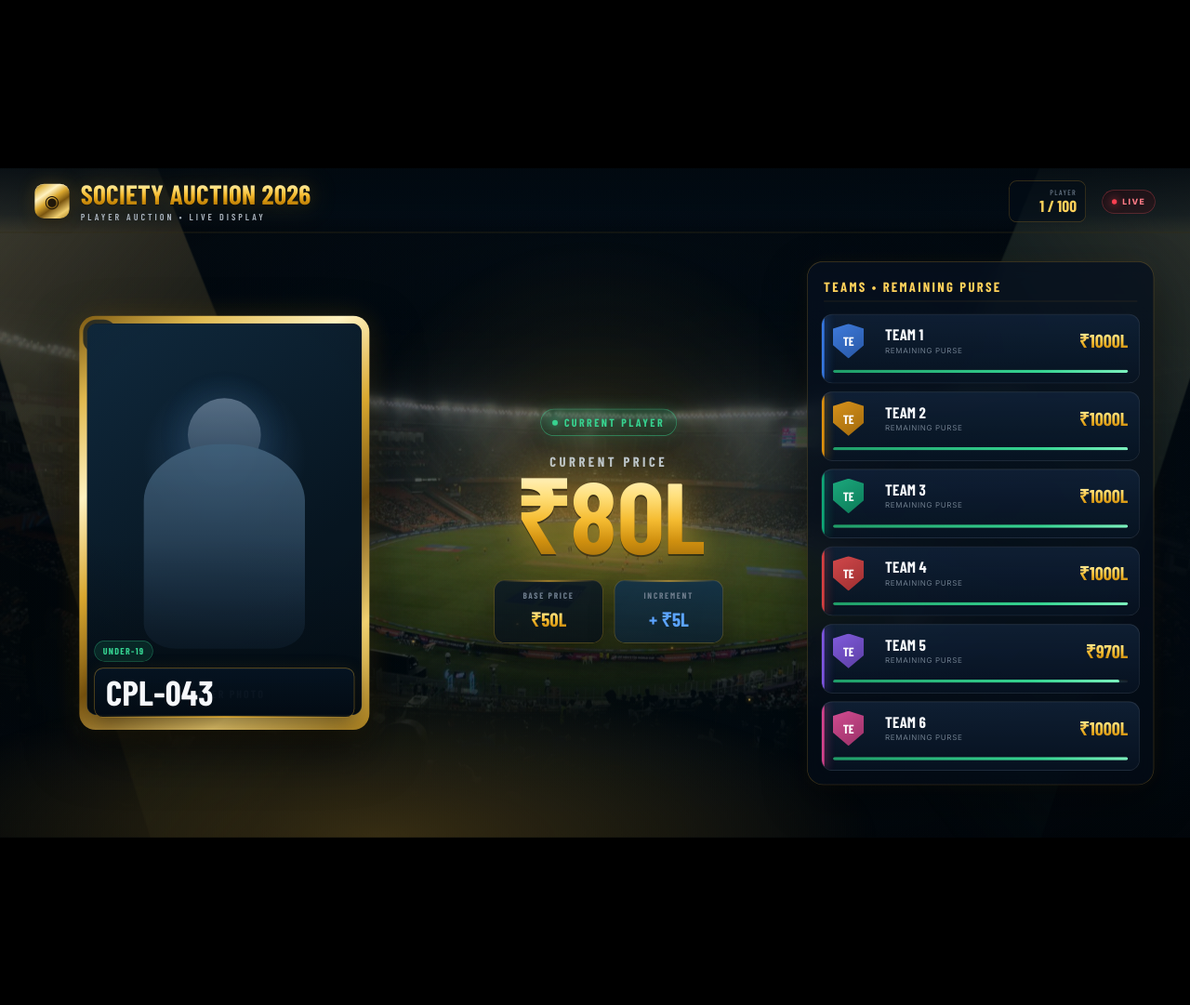
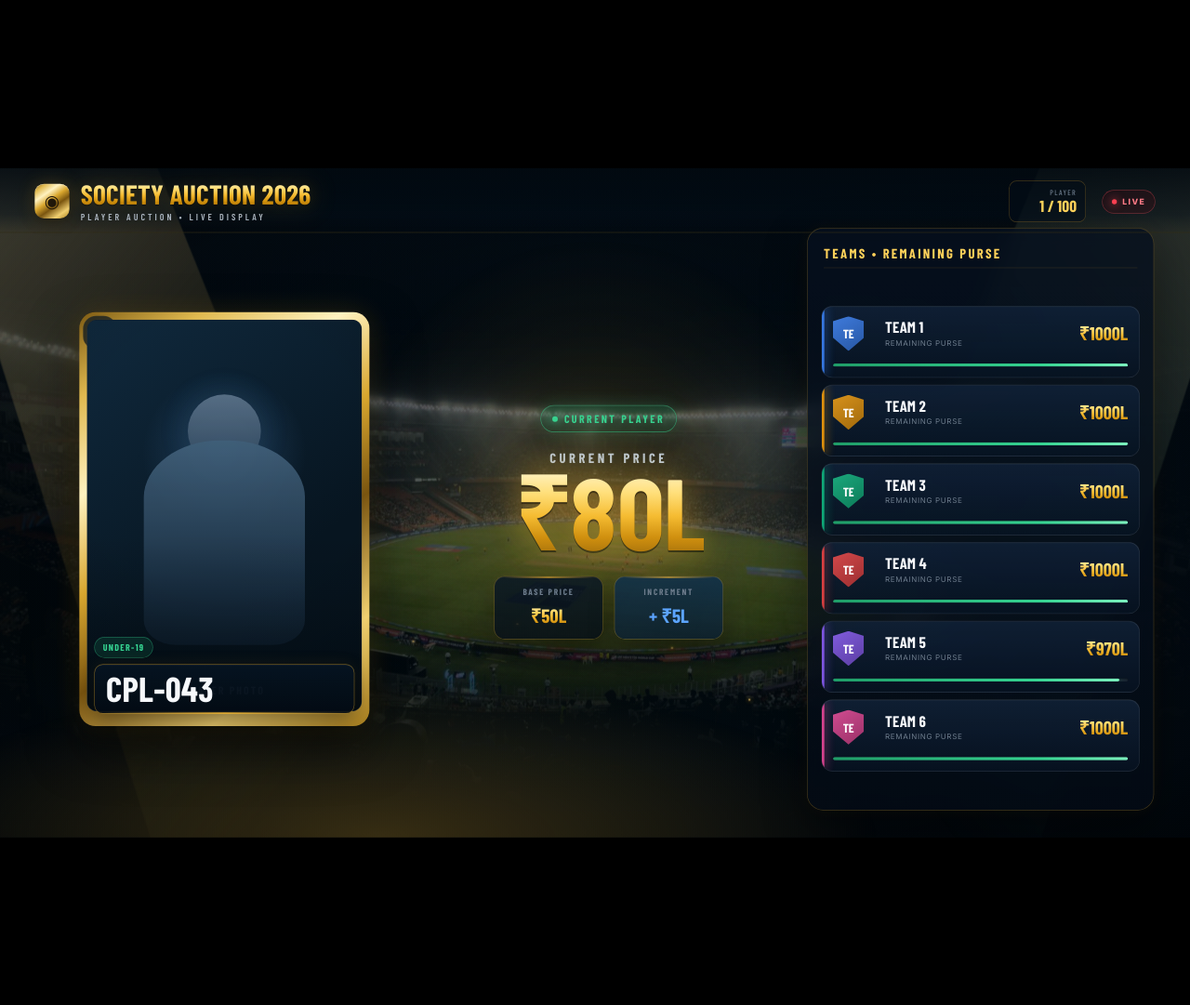
Before and after one commit to architkhandelwal2005/auction-software, a Flask app: page /cricket_auction in a window 1280 px wide. Shown: the whole page at 93% size. Run offline with Flask 3, Linux system fonts and the light colour scheme; data comes from the database, SQL or seed files in the repository; some libraries are stand-ins or nearby versions; some web fonts are replaced.

Commit message:
layout: full-screen stage, centred player card, compact bottom-right controls
- Admin controls are now a compact card floating at the bottom-right instead of
  a full-width bar. It no longer steals ~136px of window height, so the stage
  canvas scales to the FULL window and the player template runs full screen.
  Bid strip and action buttons share one row; smaller buttons/inputs.
- Root cause of the cut-off photo and bottom-shifted price: .main-grid's row was
  sized by its tallest child, so the row overflowed the container and the purse
  panel stretched past the stage bottom. Constrain the row to minmax(0,1fr).
- fitPlayerCard() scales the card (via zoom, preserving templates' own
  transforms) whenever it exceeds its zone, so the photo is always fully
  visible and vertically centred for every template and photo aspect.
- Purse panel now flexes so any team count fits without clipping.
- --grid-bottom is computed from the real panel height and stage scale, keeping
  content clear of the floating controls at any window size.

Verified at 1280x720, 1500x700, 1000x470 and on the public screen: zero overlap,
card fits, all 7 teams visible.

Co-Authored-By: Claude Sonnet 4.6 <noreply@anthropic.com>

```diff
--- a/static/auction_display.css
+++ b/static/auction_display.css
@@ -2061,3 +2061,83 @@ input.admin-bid-amount:focus { border-color: #10b981; background: rgba(16,185,12
 .pbe-cat { color:#c9ff3f; }
 .pbh-cat { color:#d9b06a; text-align:center; }
 .tpl-pb-sun .mh { margin-top:10px; font-size:18px; }
+
+/* ═══════════════════════════════════════════════════════════════════════
+   FULL-SCREEN STAGE + COMPACT FLOATING ADMIN CONTROLS
+   The admin bar used to be a full-width strip that stole ~136px of window
+   height (shrinking the whole 1920x1080 canvas). It is now a compact card
+   floating at the bottom-right, so the player template gets the full screen.
+   ═══════════════════════════════════════════════════════════════════════ */
+
+/* Reclaim vertical space: content is centred in the taller grid, and the
+   bottom band is left clear for the floating controls + "presented by". */
+.main-grid { top:96px !important; bottom:var(--grid-bottom, 108px) !important; }
+
+/* ---- Player card: vertically centred, auto-scaled by fitPlayerCard() ---- */
+.player-zone { align-items:center !important; }
+.player-zone > * { max-width:100%; }
+
+/* ---- Team purse panel: always fits, whatever the team count ---- */
+.purse-panel {
+  align-self:stretch !important;
+  max-height:100% !important;
+  display:flex !important; flex-direction:column !important;
+  overflow:hidden !important;
+}
+.team-rows {
+  flex:1 1 auto !important; min-height:0 !important;
+  display:flex !important; flex-direction:column !important;
+  justify-content:center !important;
+  gap:11px !important; overflow:hidden !important;
+}
+.team-row {
+  flex:1 1 0 !important;
+  min-height:56px !important; max-height:116px !important;
+}
+
+/* "Presented by" sits in the clear bottom band, never over the price. */
+.presented-by { bottom:26px !important; }
+
+/* ---- COMPACT FLOATING ADMIN CARD (bottom-right) ---- */
+.admin-panel {
+  left:auto !important; right:14px !important; bottom:14px !important;
+  width:auto !important; max-width:min(96vw, 1180px);
+  border:1px solid rgba(255,255,255,.12) !important;
+  border-radius:16px !important;
+  box-shadow:0 18px 50px rgba(0,0,0,.6) !important;
+  background:rgba(4,10,22,.93) !important;
+}
+.admin-bar {
+  gap:9px !important; padding:9px 12px !important; min-height:0 !important;
+  flex-wrap:wrap !important; justify-content:flex-end !important;
+}
+/* Bid strip + action buttons share ONE compact row */
+.admin-active-bar { flex-wrap:wrap !important; justify-content:flex-end !important; gap:10px !important; }
+.admin-active-bar .admin-bid-strip { gap:5px !important; }
+.admin-active-bar .admin-actions-strip { gap:6px !important; }
+
+/* Smaller controls so the whole card stays out of the way */
+.admin-panel .admin-btn {
+  padding:7px 12px !important; font-size:11.5px !important;
+  letter-spacing:.4px !important; border-radius:9px !important;
+}
+.admin-panel .admin-bid-btn {
+  padding:6px 10px !important; font-size:12px !important; min-width:0 !important;
+  border-radius:8px !important;
+}
+.admin-panel .admin-bid-amount {
+  width:86px !important; font-size:19px !important; padding:4px 6px !important;
+  border-radius:9px !important;
+}
+.admin-panel .admin-team-sel {
+  padding:6px 9px !important; font-size:11.5px !important; border-radius:9px !important;
+}
+.admin-panel .admin-team-sel-wide { min-width:150px !important; }
+.admin-panel .admin-label { font-size:10px !important; letter-spacing:2px !important; }
+.admin-panel .admin-stats { margin-left:8px !important; font-size:10.5px !important; }
+
+/* The grid row must never exceed the grid container: without this the row is
+   sized by the tallest child (the player card), so the purse panel stretched
+   past the bottom of the stage and collided with the floating controls. */
+.main-grid { grid-template-rows:minmax(0,1fr) !important; align-items:center !important; }
+.main-grid > * { min-height:0 !important; }
--- a/static/auction_display.js
+++ b/static/auction_display.js
@@ -299,6 +299,7 @@
     playerZone.innerHTML = html;
 
     paintPlayer();
+    fitPlayerCard();
   }
 
 
@@ -355,6 +356,8 @@
       }
     }
     paintPhoto();
+    // Re-fit: the must-have line length changes the card height per player.
+    fitPlayerCard();
   }
 
   let lastPrice = null;
@@ -789,16 +792,38 @@
   }
 
   function fitStage() {
-    // The admin bar lives outside the stage at native size, so the canvas gets
-    // the space above it. Centre explicitly so it can never drift off-screen.
+    // The admin controls float over the stage as a compact bottom-right card,
+    // so the canvas gets the FULL window — the player template runs full screen.
     const panel = document.getElementById('adminPanel');
-    const reserved = (panel && panel.style.display !== 'none') ? panel.offsetHeight : 0;
-    const availH = Math.max(200, window.innerHeight - reserved);
+    const panelH = (panel && panel.style.display !== 'none') ? panel.offsetHeight : 0;
+    const availH = Math.max(200, window.innerHeight);
     const scale = Math.min(window.innerWidth / 1920, availH / 1080);
     stage.style.top = (availH / 2) + 'px';
     stage.style.transform = `translate(-50%,-50%) scale(${scale})`;
-    document.documentElement.style.setProperty('--admin-h', reserved + 'px');
-  }
+    document.documentElement.style.setProperty('--admin-h', panelH + 'px');
+    // Keep the stage content clear of the floating controls. The panel is in
+    // real pixels, the grid in 1920x1080 stage units — convert with the scale.
+    const clear = panelH ? Math.min(320, Math.round((panelH + 26) / scale)) : 44;
+    document.documentElement.style.setProperty('--grid-bottom', clear + 'px');
+    fitPlayerCard();
+  }
+
+  /* Shrink the player card if it is taller/wider than its zone, so the photo
+     stays fully visible and vertically centred for every template and any
+     photo aspect. `zoom` is used rather than `transform` because several
+     templates already use transform for rotation/scale. */
+  function fitPlayerCard() {
+    const zone = document.getElementById('playerZone');
+    const art = zone && zone.firstElementChild;
+    if (!art) return;
+    art.style.zoom = '';
+    const zh = zone.clientHeight, zw = zone.clientWidth;
+    const ah = art.offsetHeight, aw = art.offsetWidth;
+    if (!zh || !zw || !ah || !aw) return;
+    const s = Math.min(1, zh / ah, zw / aw);
+    if (s < 0.999) art.style.zoom = s;
+  }
+  window.__fitPlayerCard = fitPlayerCard;
   // Expose so the admin panel can re-fit after it becomes visible / changes height
   window.__fitStage = fitStage;
 
```
